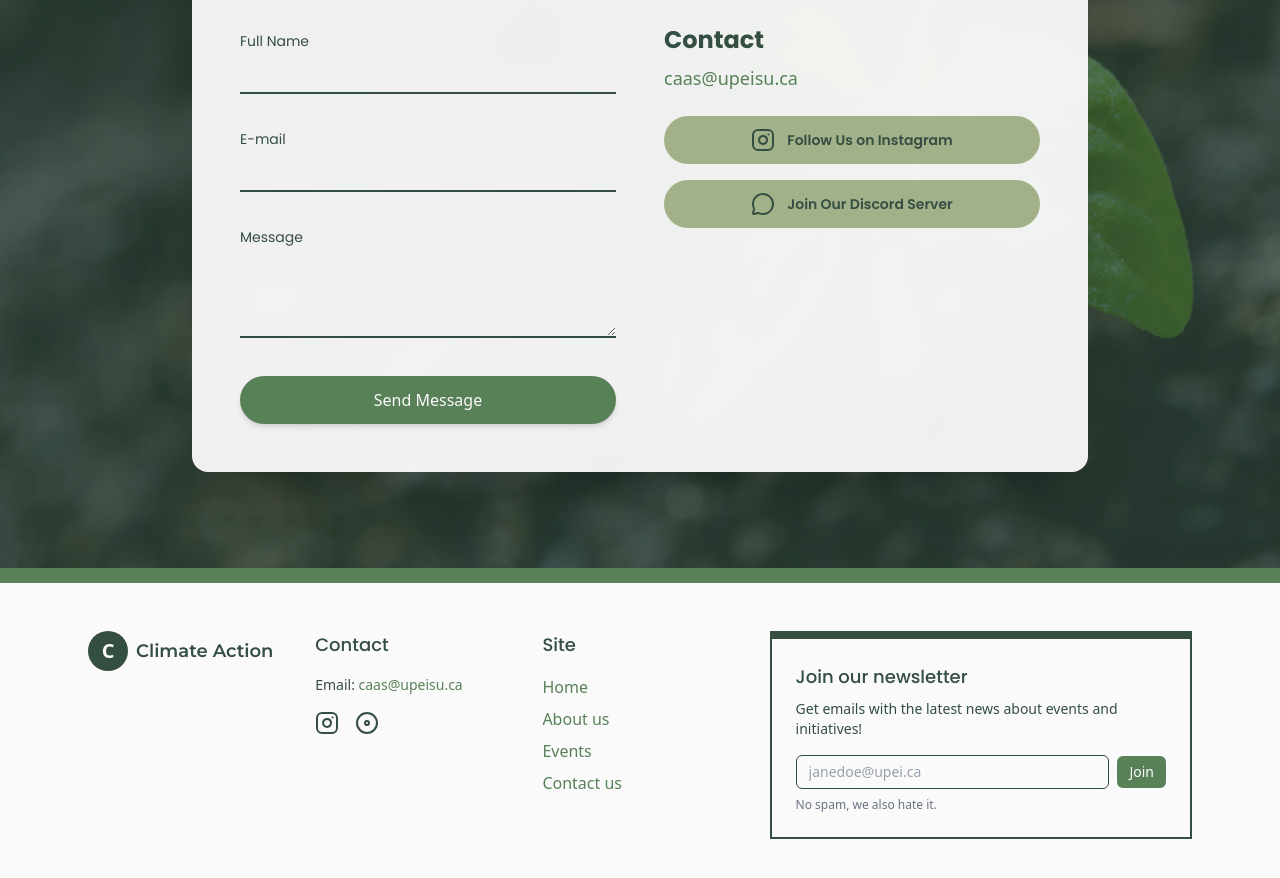
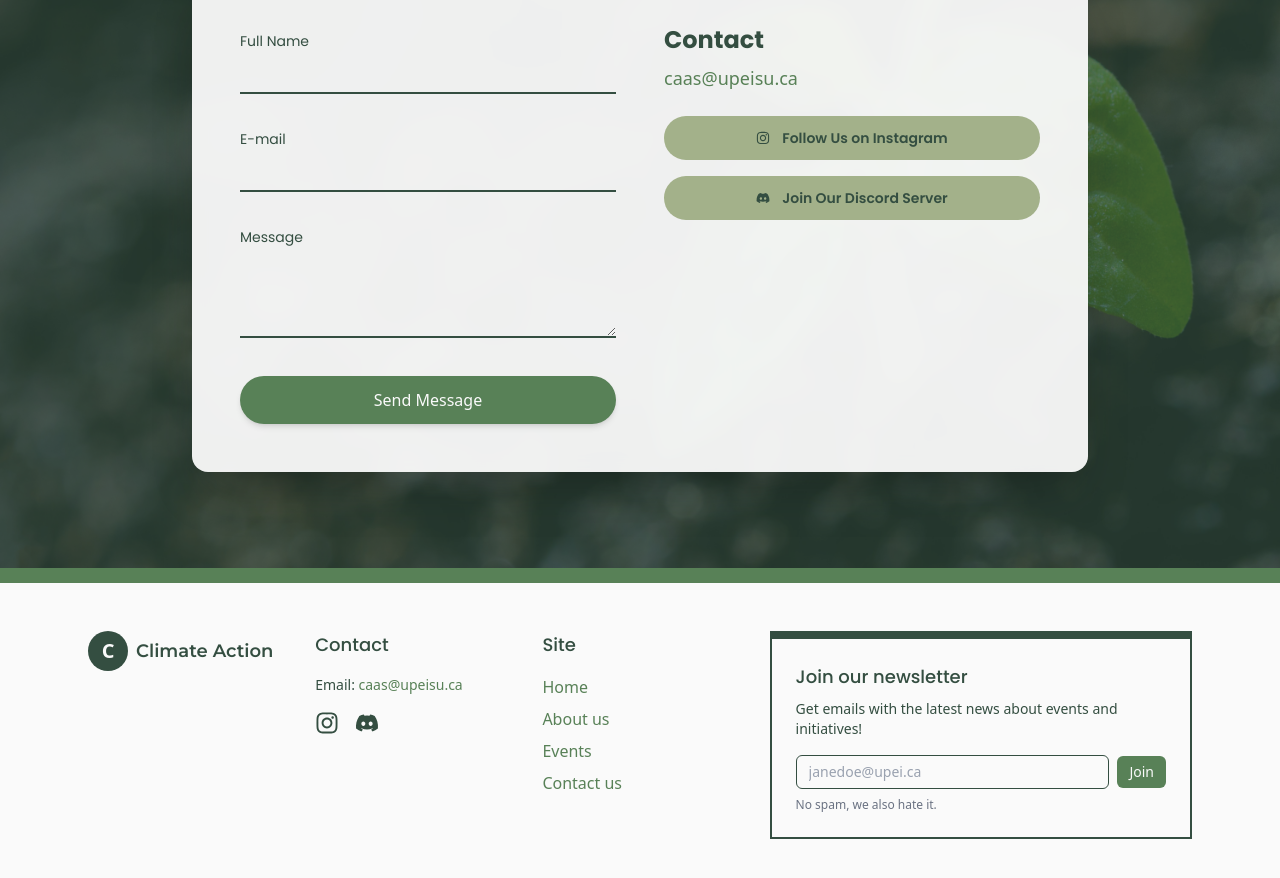
Before and after one commit to JonathanZul/upei-climate-action, a Next.js app: page /contact in a window 1280 px wide. Shown: the part 280-1158 px from the top of the page. Built offline with nearby package versions, Linux system fonts and the light colour scheme.

Commit message:
refactor: Replace lucide-react with react-icons for wider icon selection

```diff
--- a/app/blog/page.tsx
+++ b/app/blog/page.tsx
@@ -1,6 +1,6 @@
 import PageHero from '@/components/ui/PageHero';
 import BlogPostCard from '@/components/blog/BlogPostCard';
-import { Search, ChevronDown } from 'lucide-react';
+import { FaChevronDown, FaSearch } from 'react-icons/fa';
 
 const mockPosts = [
   {
@@ -63,7 +63,7 @@ export default function BlogPage() {
                   placeholder="Search Blogs"
                   className="w-full rounded-md border-gray-300 py-2 pl-10 pr-4 focus:border-primary focus:bg-primary focus:text-white-text focus:outline-none"
                 />
-                <Search className="absolute left-3 top-1/2 h-5 w-5 -translate-y-1/2 text-gray-400" />
+                <FaSearch className="absolute left-3 top-1/2 h-5 w-5 -translate-y-1/2 text-gray-400" />
               </div>
 
               {/* Tag Filter */}
@@ -75,7 +75,7 @@ export default function BlogPage() {
                   aria-controls="tag-dropdown-menu"
                 >
                   <span>Search By Tag</span>
-                  <ChevronDown className="h-5 w-5 text-gray-400" />
+                  <FaChevronDown className="h-5 w-5 text-gray-400" />
                 </button>
               </div>
             </div>
--- a/app/contact/page.tsx
+++ b/app/contact/page.tsx
@@ -1,8 +1,5 @@
 // app/contact/page.tsx
-import { Instagram } from 'lucide-react';
-// Note: We'll use a placeholder for the Discord icon.
-// In a real project, you might use a library like `react-icons` for brand icons.
-import { MessageCircle } from 'lucide-react';
+import { FaInstagram, FaDiscord } from 'react-icons/fa';
 
 export default function ContactPage() {
   return (
@@ -58,11 +55,11 @@ export default function ContactPage() {
               </div>
               <div className="space-y-4">
                 <a href="#" className="flex w-full items-center justify-center gap-3 rounded-full bg-accent-bg px-4 py-3 font-poppins text-sm font-semibold text-tertiary transition-transform hover:scale-105">
-                  <Instagram />
+                  <FaInstagram />
                   <span>Follow Us on Instagram</span>
                 </a>
                 <a href="#" className="flex w-full items-center justify-center gap-3 rounded-full bg-accent-bg px-4 py-3 font-poppins text-sm font-semibold text-tertiary transition-transform hover:scale-105">
-                  <MessageCircle /> {/* Placeholder for Discord */}
+                  <FaDiscord />
                   <span>Join Our Discord Server</span>
                 </a>
               </div>
--- a/components/blog/BlogPostCard.tsx
+++ b/components/blog/BlogPostCard.tsx
@@ -1,6 +1,6 @@
 import Image from 'next/image';
 import Link from 'next/link';
-import { ArrowRight } from 'lucide-react';
+import { HiArrowRight } from 'react-icons/hi2';
 
 type BlogPostCardProps = {
   tag: string;
@@ -53,7 +53,7 @@ export default function BlogPostCard({
           href={postUrl}
           className="mt-auto inline-flex items-center font-poppins font-semibold text-primary hover:underline"
         >
-          Continue Reading <ArrowRight className="ml-2 h-4 w-4" />
+          Continue Reading <HiArrowRight className="ml-2 h-4 w-4" />
         </Link>
       </div>
     </article>
--- a/components/layout/Footer.tsx
+++ b/components/layout/Footer.tsx
@@ -1,7 +1,7 @@
 // components/layout/Footer.tsx
 import Link from "next/link";
 import Logo from "../ui/Logo";
-import { Instagram, Disc } from "lucide-react"; // Using a placeholder for Discord
+import { FaInstagram, FaDiscord } from 'react-icons/fa'; // Using Font Awesome for brands
 
 export default function Footer() {
   return (
@@ -25,10 +25,10 @@ export default function Footer() {
               </p>
               <div className="flex space-x-4">
                 <a href="#" className="text-tertiary hover:text-primary" aria-label="Instagram">
-                  <Instagram size={24} />
+                  <FaInstagram size={24} />
                 </a>
                 <a href="#" className="text-tertiary hover:text-primary" aria-label="Discord">
-                  <Disc size={24} /> {/* Placeholder for Discord Icon */}
+                  <FaDiscord size={24} /> {/* Placeholder for Discord Icon */}
                 </a>
               </div>
             </div>
--- a/components/layout/Header.tsx
+++ b/components/layout/Header.tsx
@@ -4,7 +4,7 @@ import { useState } from 'react';
 import Link from "next/link";
 import { usePathname } from "next/navigation";
 import Logo from "../ui/Logo";
-import { Menu, X } from 'lucide-react';
+import { HiBars3, HiXMark } from 'react-icons/hi2'; // Using Heroicons 2
 
 const navLinks = [
   { name: "Home", href: "/" },
@@ -61,7 +61,7 @@ export default function Header() {
               className="inline-flex items-center justify-center rounded-md p-2 text-tertiary hover:bg-gray-200"
             >
               <span className="sr-only">Open main menu</span>
-              {isMenuOpen ? <X className="h-6 w-6" /> : <Menu className="h-6 w-6" />}
+              {isMenuOpen ? <HiXMark className="h-6 w-6" /> : <HiBars3 className="h-6 w-6" />}
             </button>
           </div>
         </div>
--- a/package.json
+++ b/package.json
@@ -9,10 +9,10 @@
     "lint": "eslint"
   },
   "dependencies": {
-    "lucide-react": "^0.542.0",
     "next": "15.5.2",
     "react": "19.1.0",
-    "react-dom": "19.1.0"
+    "react-dom": "19.1.0",
+    "react-icons": "^5.5.0"
   },
   "devDependencies": {
     "@eslint/eslintrc": "^3",
```
Also changed, not shown: 1 other file (tests, documents, lock files or other folders).
